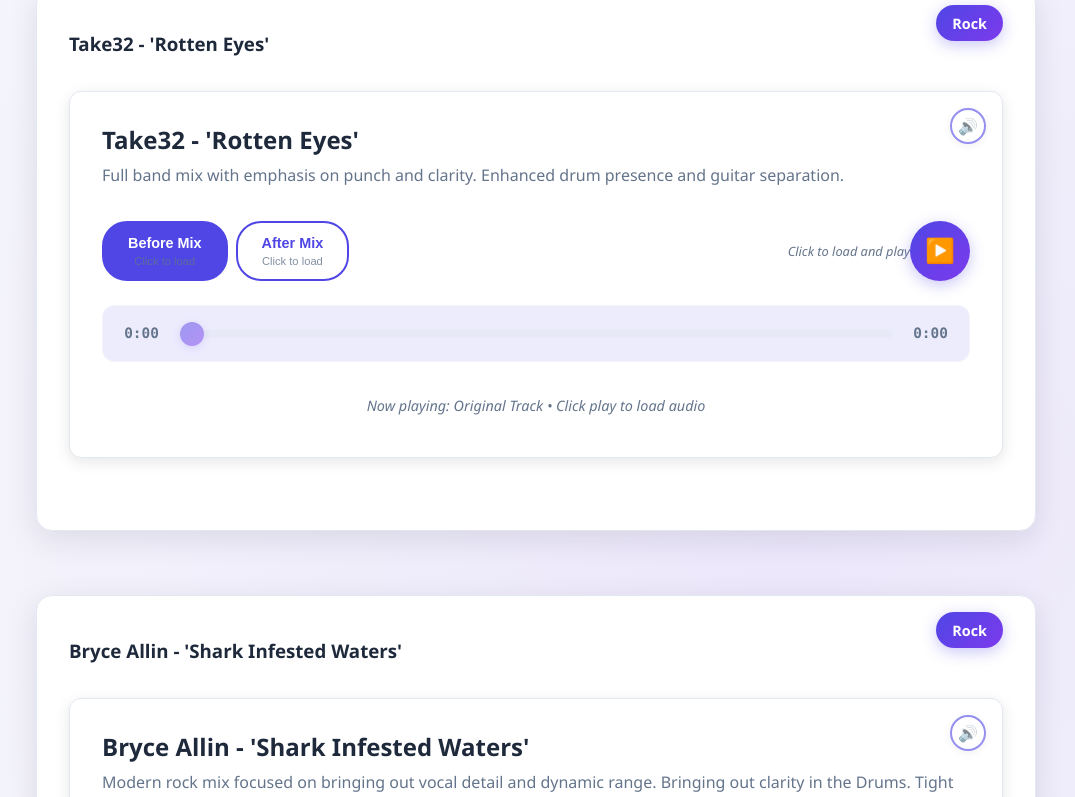
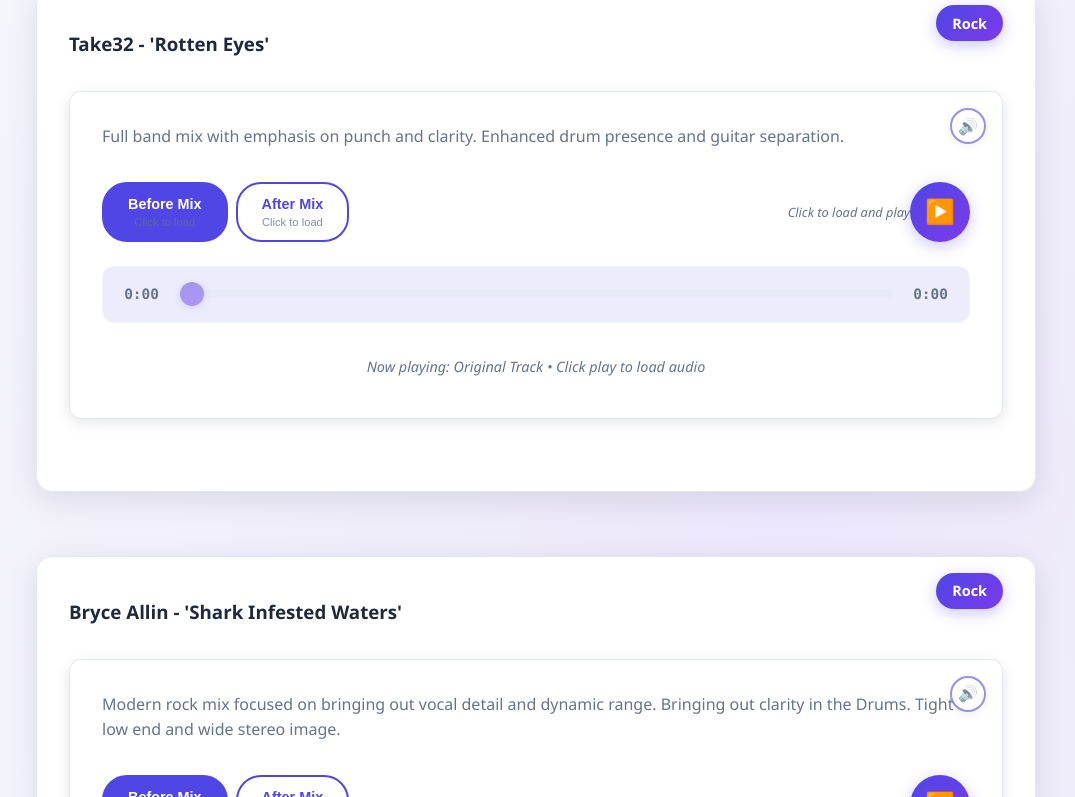
Before and after one commit to TornadoMC2/tornadoaudio, a React (Create React App) app: page / in a window 1280 px wide. Shown: the part 2503-3300 px from the top of the page, without its empty margins (104-1179 px from the left). Built offline with nearby package versions, Linux system fonts and the light colour scheme.

Commit message:
Refactor audio comparison components to conditionally display titles and enhance portfolio sample titles for better clarity

```diff
--- a/src/components/AudioComparison.js
+++ b/src/components/AudioComparison.js
@@ -1,7 +1,7 @@
 import React, { useState, useRef, useEffect } from 'react';
 import './AudioComparison.css';
 
-const AudioComparison = ({ beforeAudio, afterAudio, title, description, isPlaceholder }) => {
+const AudioComparison = ({ beforeAudio, afterAudio, title, description, isPlaceholder, showTitle = true }) => {
   const [isPlaying, setIsPlaying] = useState(false);
   const [currentTrack, setCurrentTrack] = useState('before'); // 'before' or 'after'
   const [volume, setVolume] = useState(0.7); // Single volume control for both tracks (0.0 to 1.0)
@@ -486,7 +486,7 @@ const AudioComparison = ({ beforeAudio, afterAudio, title, description, isPlaceh
 
   return (
       <div className="audio-comparison">
-        <h3>{title}</h3>
+        {showTitle && <h3>{title}</h3>}
         <p>{description}</p>
 
         {/* Volume Dropdown - positioned in top right corner */}
--- a/src/components/Portfolio.js
+++ b/src/components/Portfolio.js
@@ -7,7 +7,6 @@ const Portfolio = () => {
   const portfolioSamples = [
     {
       id: 1,
-      title: "Take32 - 'Rotten Eyes'",
       description: "Full band mix with emphasis on punch and clarity. Enhanced drum presence and guitar separation.",
       beforeAudio: "/audio/mp3/rock-before.mp3",
       afterAudio: "/audio/mp3/rock-after.mp3",
@@ -17,7 +16,6 @@ const Portfolio = () => {
     },
     {
       id: 2,
-      title: "Bryce Allin - 'Shark Infested Waters'",
       description: "Modern rock mix focused on bringing out vocal detail and dynamic range. Bringing out clarity in the Drums. Tight low end and wide stereo image.",
       beforeAudio: "/audio/mp3/rock2-before.mp3",
       afterAudio: "/audio/mp3/rock2-after.mp3",
@@ -27,7 +25,6 @@ const Portfolio = () => {
     },
     {
       id: 3,
-      title: "Chad Hollister Band - 'Eyes'",
       description: "Energy filled mix with non-conventional instrumentation. Emphasizing warmth and presence for an intimate yet powerful sound. Drums are punchy and upfront, vocals are clear and present, and the acoustic instruments have a natural warmth.",
       beforeAudio: "/audio/mp3/eyes-before.mp3",
       afterAudio: "/audio/mp3/eyes-after.mp3",
@@ -45,6 +42,14 @@ const Portfolio = () => {
       isPromo: true
     }
   ];
+
+  // Helper function to generate display title for audio samples
+  const getDisplayTitle = (sample) => {
+    if (sample.isPromo) {
+      return sample.title;
+    }
+    return `${sample.artist} - '${sample.songName}'`;
+  };
 
   return (
     <section id="portfolio" className="portfolio-section" itemScope itemType="https://schema.org/CreativeWork">
@@ -81,16 +86,17 @@ const Portfolio = () => {
                 </div>
               ) : (
                 <div itemScope itemType="https://schema.org/MusicComposition">
-                  <h3 itemProp="name">{sample.title}</h3>
+                  <h3 itemProp="name">{getDisplayTitle(sample)}</h3>
                   <meta itemProp="byArtist" content={sample.artist} />
                   <meta itemProp="name" content={sample.songName} />
                   <meta itemProp="genre" content={sample.genre} />
                   <meta itemProp="producer" content="Hunter Johanson" />
                   <AudioComparison
-                    title={sample.title}
+                    title={getDisplayTitle(sample)}
                     description={sample.description}
                     beforeAudio={sample.beforeAudio}
                     afterAudio={sample.afterAudio}
+                    showTitle={false}
                   />
                 </div>
               )}
--- a/src/components/PricingSection.js
+++ b/src/components/PricingSection.js
@@ -192,7 +192,7 @@ const PricingSection = () => {
             * All services include professional communication throughout the process and satisfaction guarantee
           </p>
           <p className="custom-pricing">
-            Need something custom? <button className="contact-link" onClick={handleContactUs} aria-label="Contact us for custom pricing">Contact us</button> for personalized pricing and services.
+            Need something custom? <a href="#contact" className="contact-link" onClick={handleContactUs} aria-label="Contact us for custom pricing">Contact us</a> for personalized pricing and services.
           </p>
         </footer>
       </div>
```
